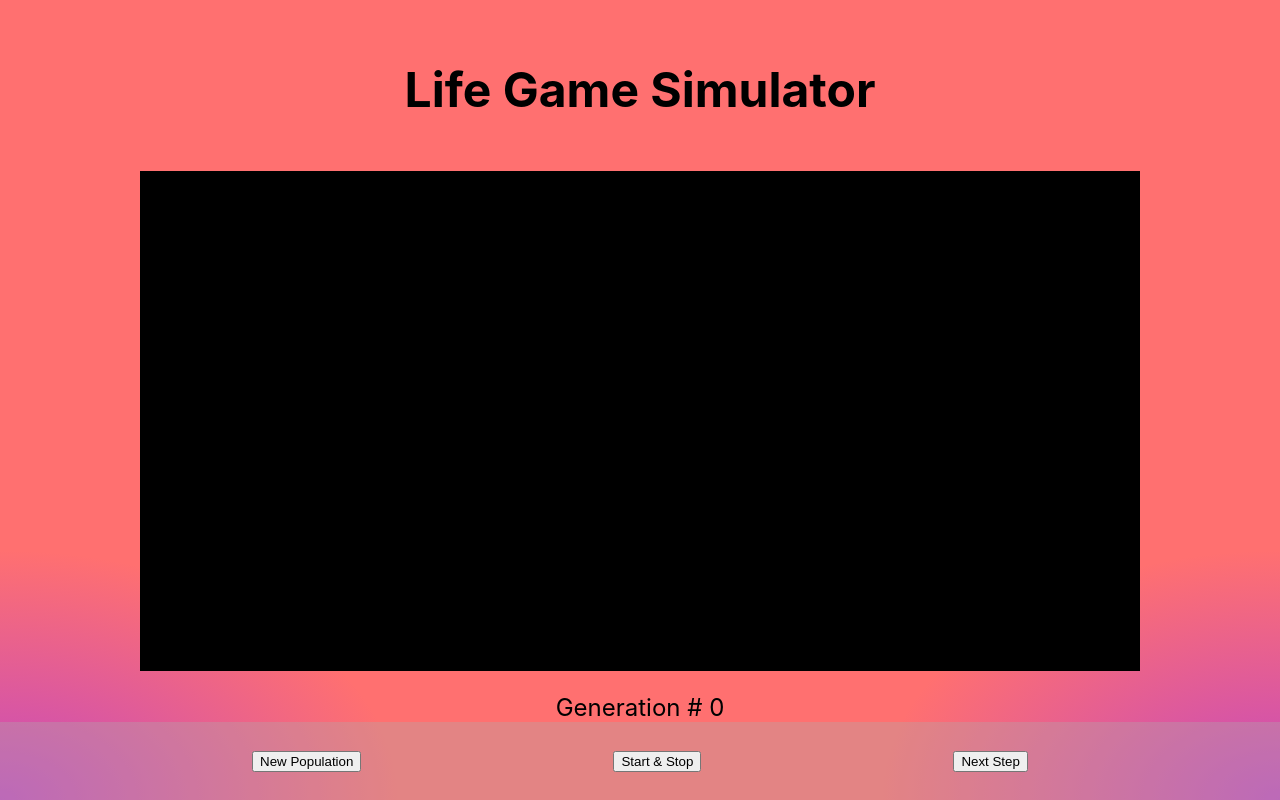
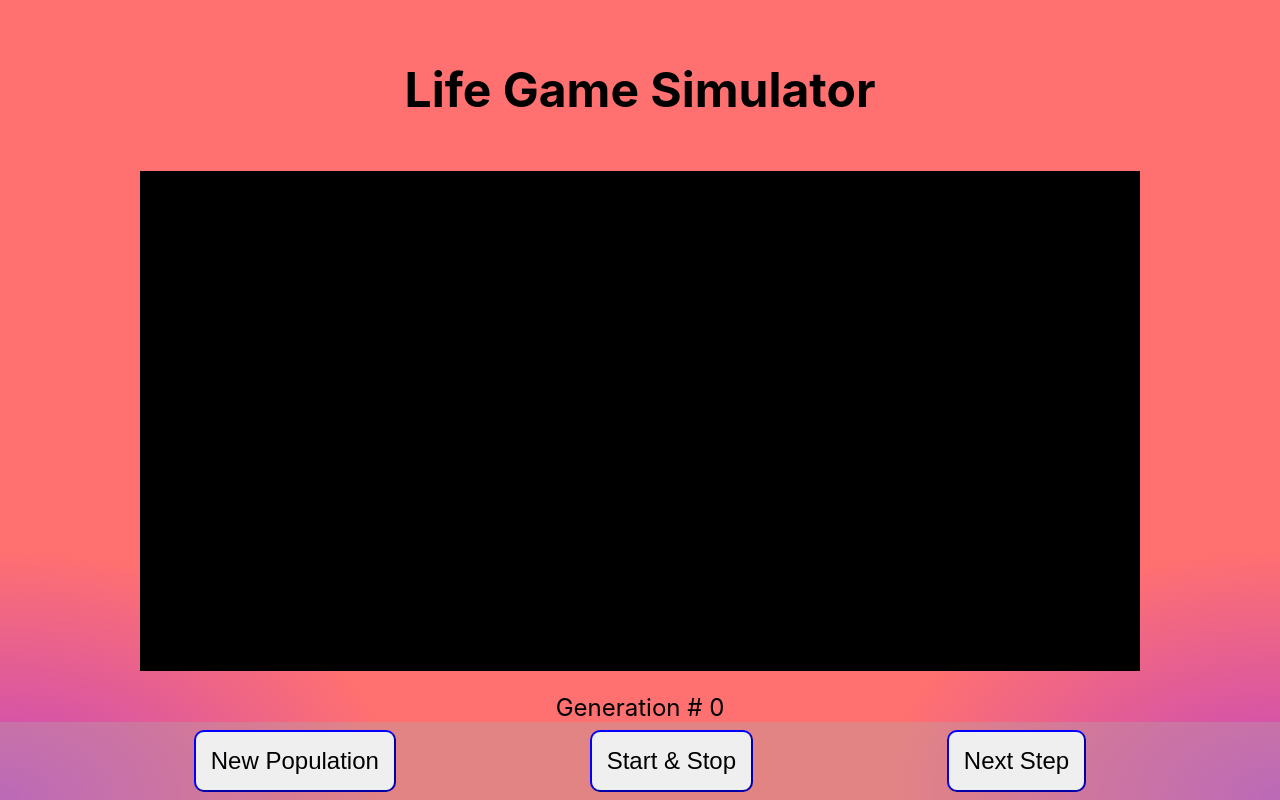
Before and after one commit to Ludo171/lifesim, a React (Create React App) app: page / in a window 1280 px wide. Built offline with nearby package versions, Linux system fonts and the light colour scheme.

Commit message:
Buttons Components with better design

```diff
--- /dev/null
+++ b/src/Buttons/Button.tsx
@@ -0,0 +1,43 @@
+import React from "react";
+import styled from "styled-components";
+
+const StyledButton = styled.button`
+  font-size: x-large;
+  border-color: #0000ff;
+  padding: 15px;
+  border-radius: 10px;
+  outline: none;
+  &:hover {
+    background-color: #0000ff;
+    color: white;
+  }
+  &:active {
+    transform: translateY(2px);
+  }
+  &:disabled {
+    cursor: not-allowed;
+    pointer-events: none;
+    color: white;
+    border-color: #5555aa;
+  }
+`;
+
+interface IProps {
+  label: string;
+  isDisabled?: boolean;
+  onClick: () => void;
+}
+
+const Button: React.FC<IProps> = ({ label, isDisabled, onClick }: IProps) => {
+  return (
+    <StyledButton onClick={onClick} disabled={isDisabled}>
+      {label}
+    </StyledButton>
+  );
+};
+
+Button.defaultProps = {
+  isDisabled: false,
+};
+
+export default Button;
--- a/src/LifeGameSimulator.tsx
+++ b/src/LifeGameSimulator.tsx
@@ -1,5 +1,6 @@
 import React, { useState } from "react";
 import styled from "styled-components";
+import Button from "./Buttons/Button";
 import GridCanvas from "./GridCanvas/GridCanvas";
 import Header from "./Header/Header";
 
@@ -46,11 +47,21 @@ export const LifeGameSimulator: React.FC<{}> = () => {
       </StyledCountDisplay>
 
       <StyledButtonsBar>
-        <button>New Population</button>
-
-        <button>Start & Stop</button>
-
-        <button>Next Step</button>
+        <Button
+          label="New Population"
+          isDisabled={false}
+          onClick={() => console.log("Click New Pop")}
+        />
+        <Button
+          label="Start & Stop"
+          isDisabled={false}
+          onClick={() => console.log("Click Start Stop")}
+        />
+        <Button
+          label="Next Step"
+          isDisabled={false}
+          onClick={() => console.log("Click Next Step")}
+        />
       </StyledButtonsBar>
     </StyledPageBackground>
   );
```
